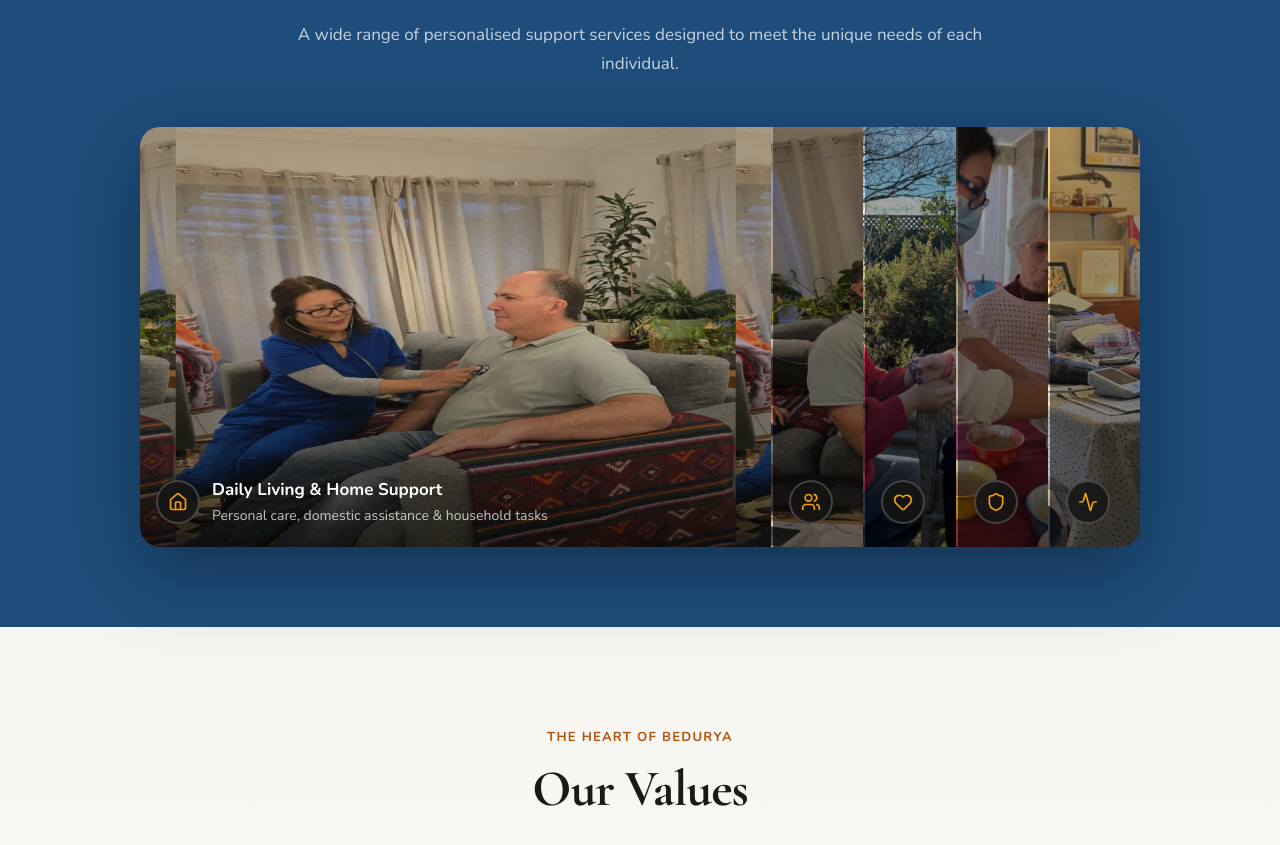
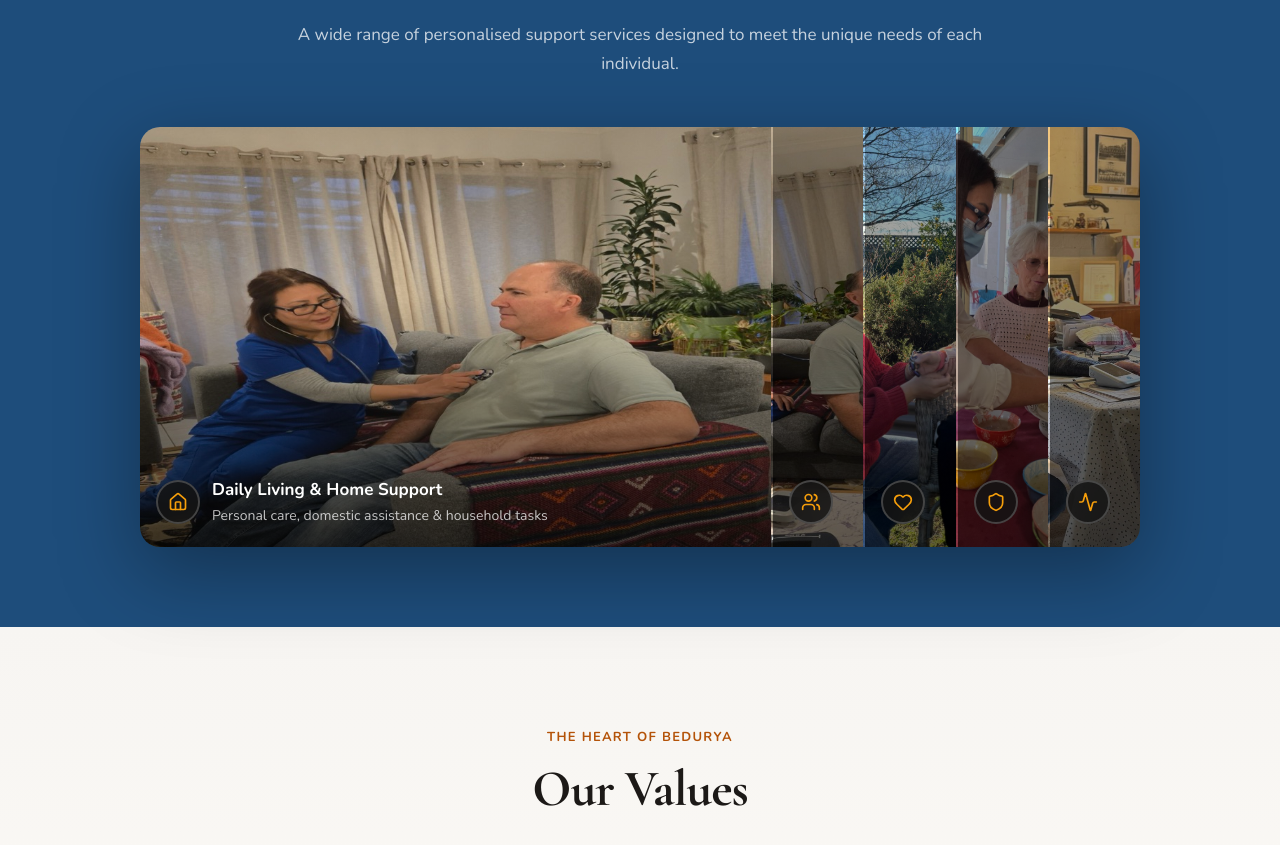
Before and after one commit to Jigme96-BHU/BedruyaWebsite, a Next.js app: page / in a window 1280 px wide. Shown: the part 1587-2432 px from the top of the page. Built offline with nearby package versions, Linux system fonts and the light colour scheme.

Commit message:
change in image

```diff
--- a/components/ui/interactive-selector.tsx
+++ b/components/ui/interactive-selector.tsx
@@ -133,7 +133,7 @@ const InteractiveSelector = ({
               position: "relative",
               flex: activeIndex === index ? "7 1 0%" : "1 1 0%",
               backgroundImage: `url('${option.image}')`,
-              backgroundSize: activeIndex === index ? "auto 100%" : "auto 120%",
+              backgroundSize: "cover",
               backgroundPosition: "center",
               borderLeft: index === 0 ? "none" : `2px solid ${activeIndex === index ? "rgba(255,255,255,0.3)" : "rgba(255,255,255,0.08)"}`,
               cursor: "pointer",
```
